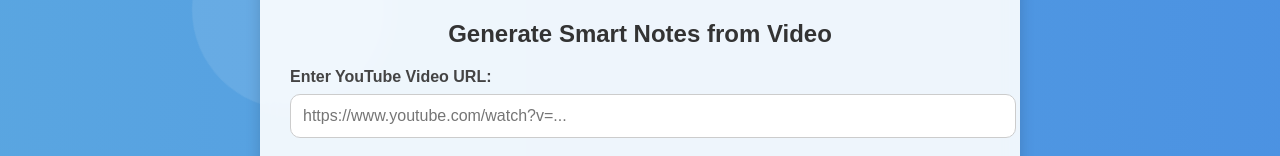
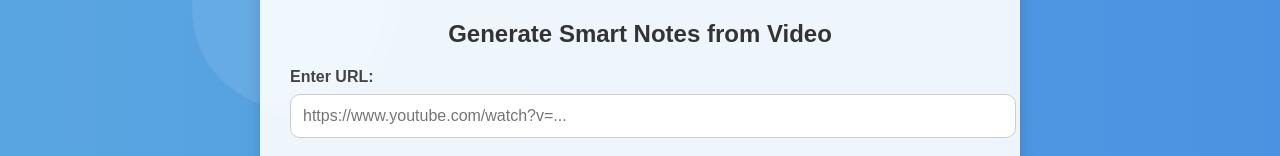
Before and after one commit to AMANXXXSINGH/repoBanakeBhej, a plain HTML site: page index.html in a window 1280 px wide. Shown: the part 151-307 px from the top of the page. Drawn offline with nearby package versions, Linux system fonts and the light colour scheme.

Commit message:
Update label text for video URL input

```diff
--- a/index.html
+++ b/index.html
@@ -184,7 +184,7 @@
 
   <main>
     <h2>Generate Smart Notes from Video</h2>
-    <label for="videoUrl">Enter YouTube Video URL:</label>
+    <label for="videoUrl">Enter URL:</label>
     <input id="videoUrl" type="text" placeholder="https://www.youtube.com/watch?v=..." />
 
     <div class="button-group">
```
